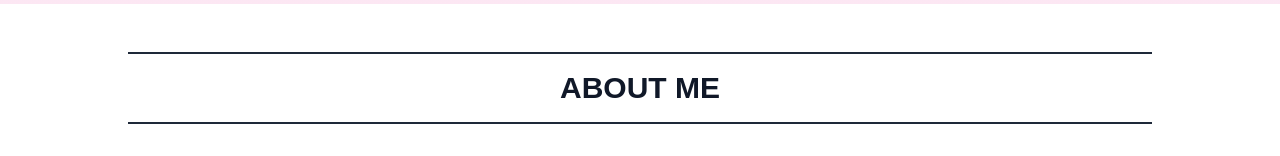
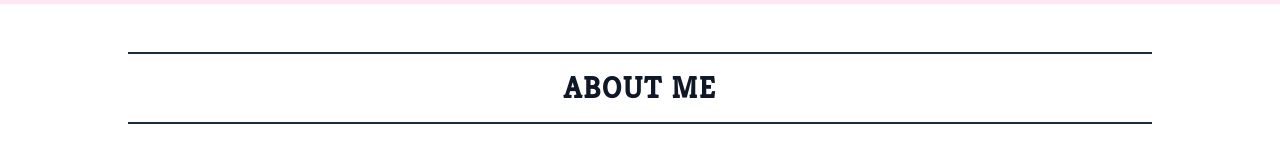
Before and after one commit to SaifulDA/webportov3, a React (Vite) app: page / in a window 1280 px wide. Shown: the part 796-952 px from the top of the page. Built offline with nearby package versions, Linux system fonts and the light colour scheme.

Commit message:
Style: Fix style font size

```diff
--- a/src/pages/home/About.jsx
+++ b/src/pages/home/About.jsx
@@ -9,7 +9,7 @@ const About = () => {
         <hr className="border-t-2 border-gray-800 dark:border-white mb-4" />
 
         {/* Judul */}
-        <h2 className="text-3xl font-bold text-center mb-4">ABOUT ME</h2>
+        <h2 className="font-kreon text-3xl tracking-wider font-bold text-center mb-4">ABOUT ME</h2>
 
         {/* Garis Bawah */}
         <hr className="border-t-2 border-gray-800 dark:border-white mb-8" />
```
